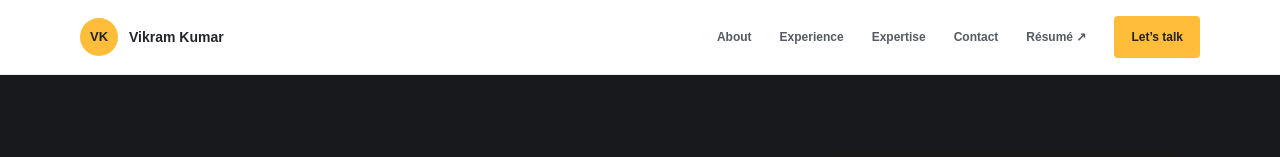
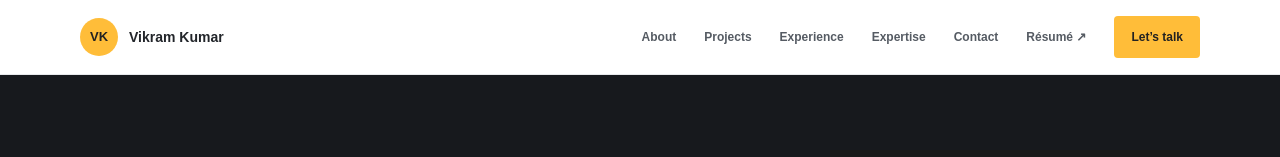
Before and after one commit to vik-rama23/Vikram-portfolio, a Next.js app: page / in a window 1280 px wide. Shown: the top 157 px of the page. Built offline with nearby package versions, Linux system fonts and the light colour scheme.

Commit message:
Add Projects link to portfolio navigation

```diff
--- a/components/Navbar.tsx
+++ b/components/Navbar.tsx
@@ -5,6 +5,7 @@ import { Menu, X } from "lucide-react";
 
 const items = [
   { href: "#about", label: "About" },
+  { href: "#projects", label: "Projects" },
   { href: "#experience", label: "Experience" },
   { href: "#expertise", label: "Expertise" },
   { href: "#contact", label: "Contact" },
```
